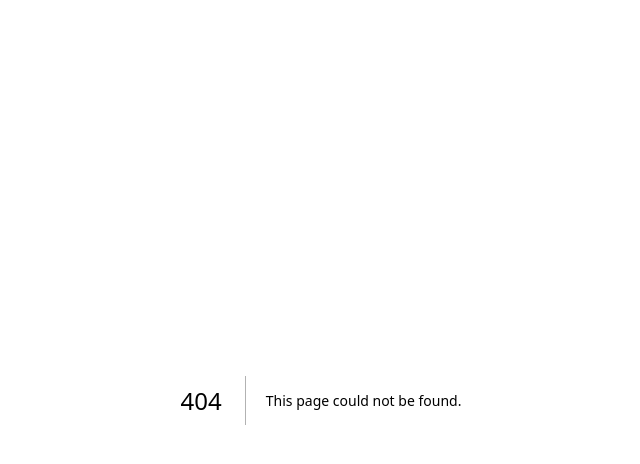
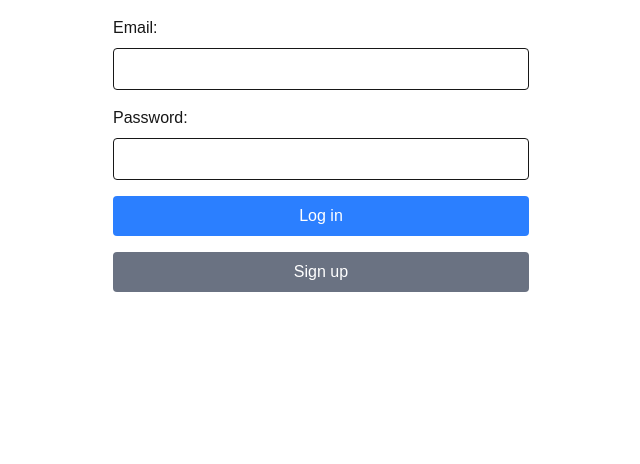
Before and after one commit to 72025003-sketch/recipe-app, a Next.js app: page /login in a window 1280 px wide. Before the commit this address had no page. Shown: the top 464 px of the page, without its empty margins (319-959 px from the left). Built offline with nearby package versions, Linux system fonts and the light colour scheme.

Commit message:
ログインページ追加

```diff
--- /dev/null
+++ b/app/login/actions.ts
@@ -0,0 +1,67 @@
+'use server';
+
+import { revalidatePath } from 'next/cache'
+import { redirect } from 'next/navigation'
+import { Validation } from '@/utils/validation'
+import { createClient } from '@/utils/supabase/server'
+
+export async function login(prevState: any, formData: FormData) {
+  const supabase = await createClient()
+  const validator = new Validation()
+
+  const email = formData.get('email') as string
+  const password = formData.get('password') as string
+
+  const result = validator.validateAll({
+    email: {
+      value: email,
+      rules: { required: true, email: true }
+    },
+    password: {
+      value: password,
+      rules: { required: true, minLength: 8 }
+    }
+  })
+
+  if (!result.valid) {
+    const errors: { [key: string]: string[] } = {}
+    for (const key in result.results) {
+      if (!result.results[key].valid) {
+        errors[key] = result.results[key].errors
+      }
+    }
+    return { errors }
+  }
+
+  const { error } = await supabase.auth.signInWithPassword({
+    email,
+    password,
+  })
+
+  if (error) {
+    return { message: error.message }
+  }
+
+  revalidatePath('/', 'layout')
+  redirect('/')
+}
+
+export async function signup(formData: FormData) {
+  const supabase = await createClient()
+
+  // type-casting here for convenience
+  // in practice, you should validate your inputs
+  const data = {
+    email: formData.get('email') as string,
+    password: formData.get('password') as string,
+  }
+
+  const { error } = await supabase.auth.signUp(data)
+
+  if (error) {
+    redirect('/error')
+  }
+
+  revalidatePath('/', 'layout')
+  redirect('/')
+}
--- /dev/null
+++ b/app/login/page.tsx
@@ -0,0 +1,45 @@
+'use client';
+
+import { useActionState } from 'react';
+import { login, signup } from './actions';
+
+const initialState = null;
+
+export default function LoginPage() {
+  const [state, loginAction, isPending] = useActionState(login, initialState);
+
+  return (
+    <form action={loginAction} className="flex flex-col gap-4 p-4 max-w-md mx-auto">
+      <div className="flex flex-col gap-2">
+        <label htmlFor="email">Email:</label>
+        <input id="email" name="email" type="email" required className="border p-2 rounded" />
+        {state?.errors?.email && (
+          <div className="text-red-500 text-sm">
+            {state.errors.email.map((err: string) => <p key={err}>{err}</p>)}
+          </div>
+        )}
+      </div>
+
+      <div className="flex flex-col gap-2">
+        <label htmlFor="password">Password:</label>
+        <input id="password" name="password" type="password" required className="border p-2 rounded" />
+        {state?.errors?.password && (
+          <div className="text-red-500 text-sm">
+            {state.errors.password.map((err: string) => <p key={err}>{err}</p>)}
+          </div>
+        )}
+      </div>
+
+      {state?.message && (
+        <div className="text-red-500 text-sm">{state.message}</div>
+      )}
+
+      <button disabled={isPending} className="bg-blue-500 text-white p-2 rounded hover:bg-blue-600">
+        {isPending ? 'Logging in...' : 'Log in'}
+      </button>
+      <button formAction={signup} className="bg-gray-500 text-white p-2 rounded hover:bg-gray-600">
+        Sign up
+      </button>
+    </form>
+  );
+}
```
